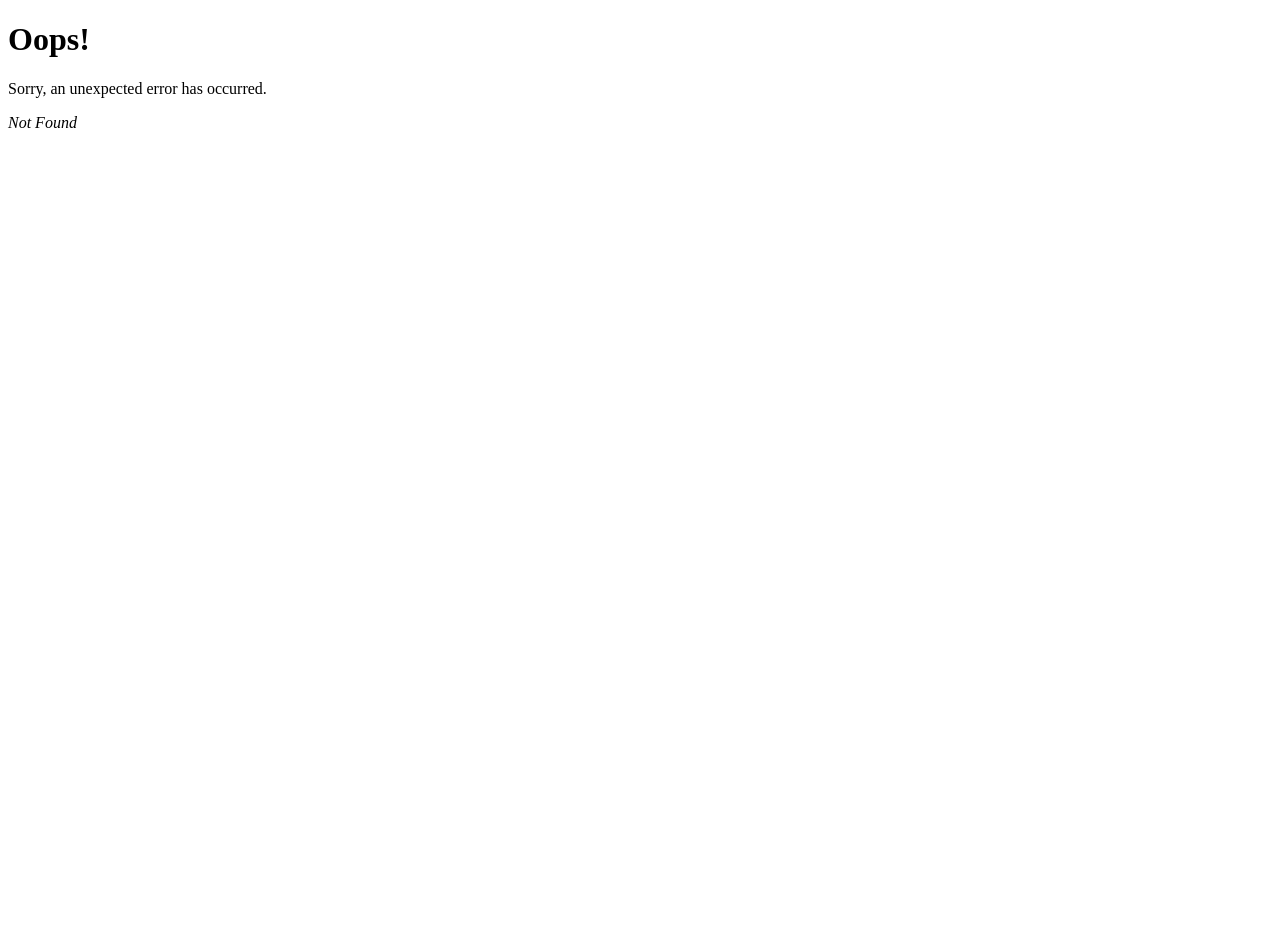
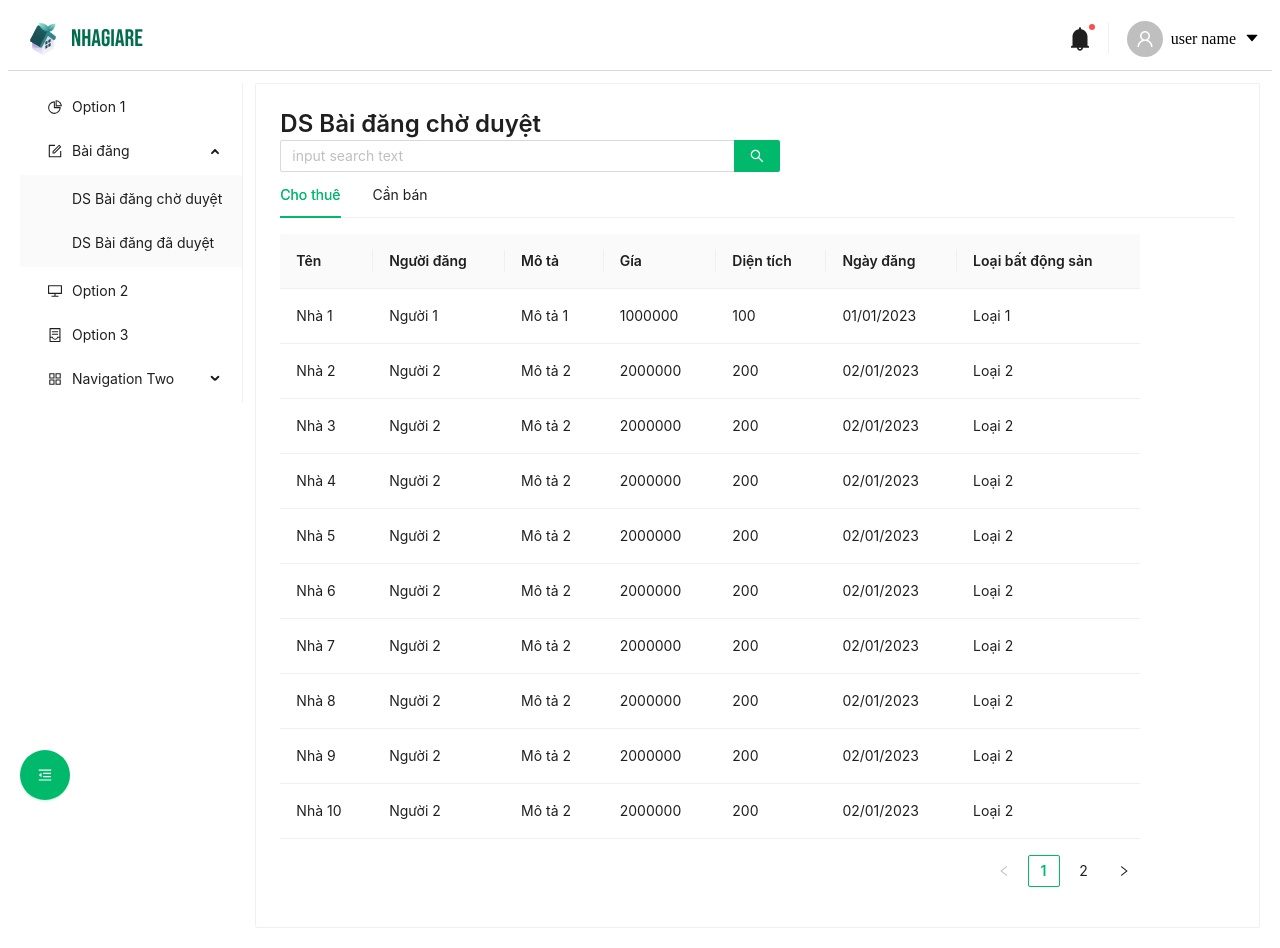
Before and after one commit to nguyencongtanphat/nha_gia_re_admin, a React (Vite) app: page /pending_post in a window 1280 px wide. Before the commit this address had no page. Before the commit the page ends 800 px from the top, so only its background shows below. Built offline with nearby package versions, Linux system fonts and the light colour scheme.

Commit message:
complete setup and postlist

```diff
--- a/package.json
+++ b/package.json
@@ -11,7 +11,6 @@
   },
   "dependencies": {
     "@ant-design/icons": "^5.2.6",
-    "@ant-design/pro-layout": "^7.17.12",
     "antd": "^5.10.2",
     "axios": "^1.5.1",
     "localforage": "^1.10.0",
--- a/src/Root.css
+++ b/src/Root.css
@@ -3,13 +3,11 @@
     display: flex;
     justify-content: flex-start;
     align-items: flex-start;
-    background-color: rgba(0, 0, 0, 0.05);
-
+    padding: 12px;
 }
 
 .PageContent{
     flex:2;
     height: 100%;
-    padding: 20px 50px;
-    /* padding-left: 12px; */
+   margin-left: 12px;
 }
--- a/src/Root.jsx
+++ b/src/Root.jsx
@@ -13,7 +13,7 @@
                 colorPrimary: '#00b96b',
                 borderRadius: 2,
                 // Alias Token
-                colorBgContainer: '#f6ffed',
+                colorBgContainer: ' #FFFFFF',
             },
             }}
         >
--- a/src/globalComponents/Header/Header.jsx
+++ b/src/globalComponents/Header/Header.jsx
@@ -10,7 +10,6 @@
   Divider
 } from "antd";
 import style from './Header.module.css';
-import Search from 'antd/es/input/Search';
 import logo from '../../../assets/Logo.png';
 
 function Header() {
@@ -18,17 +17,6 @@
   return (
     <div className={style.AppHeader}>
         <img src={logo} alt="" />
-      <div className={style.searchContainer}>
-        <Search
-          placeholder="input search text"
-          style={{
-            width: 500,
-          }}
-          onSearch={() => {}}
-          enterButton
-        />
-      </div>
-
       <Space>
         <Badge count={3} dot>
           <BellFilled
--- a/src/globalComponents/SideBar/SideBar.jsx
+++ b/src/globalComponents/SideBar/SideBar.jsx
@@ -1,4 +1,4 @@
-import React, { useState } from 'react';
+import React, { useEffect, useState } from 'react';
 import {
   AppstoreOutlined,
   ContainerOutlined,
@@ -7,7 +7,9 @@
   MenuFoldOutlined,
   MenuUnfoldOutlined,
   PieChartOutlined,
+  FormOutlined
 } from '@ant-design/icons';
+import { useLocation, useNavigate } from "react-router-dom";
 import { Button, Menu } from 'antd';
 import style from "./SideBar.module.css";
 function getItem(label, key, icon, children, type) {
@@ -21,14 +23,13 @@
 }
 const items = [
   getItem('Option 1', '1', <PieChartOutlined />),
+  getItem('Bài đăng', 'post', <FormOutlined/>, [
+    getItem('DS Bài đăng chờ duyệt', 'pending_post'),
+    getItem('DS Bài đăng đã duyệt', 'approved_post'),
+  ]),
   getItem('Option 2', '2', <DesktopOutlined />),
   getItem('Option 3', '3', <ContainerOutlined />),
-  getItem('Navigation One', 'sub1', <MailOutlined />, [
-    getItem('Option 5', '5'),
-    getItem('Option 6', '6'),
-    getItem('Option 7', '7'),
-    getItem('Option 8', '8'),
-  ]),
+
   getItem('Navigation Two', 'sub2', <AppstoreOutlined />, [
     getItem('Option 9', '9'),
     getItem('Option 10', '10'),
@@ -37,6 +38,15 @@
 ];
 const SideBar = () => {
   const [collapsed, setCollapsed] = useState(false);
+  // const location = useLocation();
+  // const [selectedKeys, setSelectedKeys] = useState("/");
+
+  // useEffect(() => {
+  //   const pathName = location.pathname;
+  //   setSelectedKeys(pathName);
+  // }, [location.pathname]);
+
+  const navigate = useNavigate();
   const toggleCollapsed = () => {
     setCollapsed(!collapsed);
   };
@@ -47,12 +57,17 @@
 
 
       <Menu
-        defaultSelectedKeys={['1']}
-        defaultOpenKeys={['sub1']}
+
+        defaultOpenKeys={['post']}
         mode="inline"
         theme="light"
+
         inlineCollapsed={collapsed}
         items={items}
+        onClick={(item) => {
+          //item.key
+          navigate(item.key);
+        }}
       />
       <Button
         type="primary"
--- a/src/globalComponents/SideBar/SideBar.module.css
+++ b/src/globalComponents/SideBar/SideBar.module.css
@@ -1,6 +1,4 @@
 .SideMenu{
-    width: 256px;
-
     position: relative;
     display: flex;
     flex-direction: column;
--- /dev/null
+++ b/src/modules/post/components/SearchingClass.jsx
@@ -0,0 +1,36 @@
+import React from "react";
+import { Row, Col, Select, Button } from 'antd';
+
+function SearchingClasses(props) {
+    return (
+      <Row style={{ marginTop: 9, marginBottom: 9 }}>
+        <Col flex={4}>
+          <Select
+            style={{ width: "70%" }}
+            placeholder="Select classes ..."
+            onChange={props.onClassesChange}
+            options={props.selectClassOptions}
+          />
+        </Col>
+        <Col flex={5}>
+          <Select
+            style={{ width: "70%" }}
+            placeholder="Select classes ..."
+            onChange={props.onSemesterChange}
+            options={props.selectSemesterOptions}
+          />
+        </Col>
+        <Col flex={2}>
+          <Button
+            type="primary"
+            className="Button"
+            onClick={() => props.onSearchingClick(props.classes)}
+          >
+            Search
+          </Button>
+        </Col>
+      </Row>
+    );
+}
+
+export default SearchingClasses;
--- /dev/null
+++ b/src/modules/post/components/TableOfClass.jsx
@@ -0,0 +1,25 @@
+import React from "react";
+import { Row, Table } from 'antd';
+import { useNavigate } from "react-router-dom";
+
+function PostTable(props) {
+    const navigate = useNavigate();
+    return (
+      <Row style={{ display: "flex" }}>
+        <Table
+          style={{ width: "90%" }}
+          rowClassName="custom-row"
+          dataSource={props.data}
+          columns={props.columns}
+          onRow={(record) => ({
+            onClick: () => {
+              console.log("record: ", record)
+              navigate("/app/classes-semesters/" + record.idClassSemester);
+            },
+          })}
+        />
+      </Row>
+    );
+}
+
+export default PostTable;
--- /dev/null
+++ b/src/modules/post/screens/PendingPost.jsx
@@ -0,0 +1,351 @@
+import React from 'react';
+import {Tabs, Card, Row, Col, Typography, Button, Select, Table,  } from 'antd';
+import Search from 'antd/es/input/Search';
+import { useState, useRef, useEffect } from 'react';
+import { useNavigate } from 'react-router-dom';
+import SearchingClasses from '../components/SearchingClass';
+import PostTable from '../components/TableOfClass';
+
+const columns = [
+  {
+    title: "Tên",
+    dataIndex: "name",
+    key: "name",
+  },
+  {
+    title: "Người đăng",
+    dataIndex: "author",
+    key: "author",
+  },
+  {
+    title: "Mô tả",
+    dataIndex: "description",
+    key: "description",
+  },
+  {
+    title: "Gía",
+    dataIndex: "price",
+    key: "price",
+  },
+  {
+    title: "Diện tích",
+    dataIndex: "area",
+    key: "area",
+  },
+  {
+    title: "Ngày đăng",
+    dataIndex: "uploadDate",
+    key: "uploadDate",
+  },
+  {
+    title: "Loại bất động sản",
+    dataIndex: "propertyType",
+    key: "propertyType",
+  },
+];
+
+const data1 = [
+  {
+    key: '1',
+    name: 'Nhà 1',
+    author: 'Người 1',
+    description: 'Mô tả 1',
+    price: 1000000,
+    area: 100,
+    uploadDate: '01/01/2023',
+    propertyType: 'Loại 1',
+  },
+  {
+    key: '2',
+    name: 'Nhà 2',
+    author: 'Người 2',
+    description: 'Mô tả 2',
+    price: 2000000,
+    area: 200,
+    uploadDate: '02/01/2023',
+    propertyType: 'Loại 2',
+  },
+  {
+    key: '3',
+    name: 'Nhà 3',
+    author: 'Người 2',
+    description: 'Mô tả 2',
+    price: 2000000,
+    area: 200,
+    uploadDate: '02/01/2023',
+    propertyType: 'Loại 2',
+  },
+  {
+    key: '4',
+    name: 'Nhà 4',
+    author: 'Người 2',
+    description: 'Mô tả 2',
+    price: 2000000,
+    area: 200,
+    uploadDate: '02/01/2023',
+    propertyType: 'Loại 2',
+  },
+  {
+    key: '5',
+    name: 'Nhà 5',
+    author: 'Người 2',
+    description: 'Mô tả 2',
+    price: 2000000,
+    area: 200,
+    uploadDate: '02/01/2023',
+    propertyType: 'Loại 2',
+  },
+  {
+    key: '6',
+    name: 'Nhà 6',
+    author: 'Người 2',
+    description: 'Mô tả 2',
+    price: 2000000,
+    area: 200,
+    uploadDate: '02/01/2023',
+    propertyType: 'Loại 2',
+  },
+  {
+    key: '7',
+    name: 'Nhà 7',
+    author: 'Người 2',
+    description: 'Mô tả 2',
+    price: 2000000,
+    area: 200,
+    uploadDate: '02/01/2023',
+    propertyType: 'Loại 2',
+  },
+  {
+    key: '8',
+    name: 'Nhà 8',
+    author: 'Người 2',
+    description: 'Mô tả 2',
+    price: 2000000,
+    area: 200,
+    uploadDate: '02/01/2023',
+    propertyType: 'Loại 2',
+  },
+  {
+    key: '9',
+    name: 'Nhà 9',
+    author: 'Người 2',
+    description: 'Mô tả 2',
+    price: 2000000,
+    area: 200,
+    uploadDate: '02/01/2023',
+    propertyType: 'Loại 2',
+  },
+  {
+    key: '10',
+    name: 'Nhà 10',
+    author: 'Người 2',
+    description: 'Mô tả 2',
+    price: 2000000,
+    area: 200,
+    uploadDate: '02/01/2023',
+    propertyType: 'Loại 2',
+  },
+  {
+    key: '11',
+    name: 'Nhà 11',
+    author: 'Người 2',
+    description: 'Mô tả 2',
+    price: 2000000,
+    area: 200,
+    uploadDate: '02/01/2023',
+    propertyType: 'Loại 2',
+  },
+  {
+    key: '12',
+    name: 'Nhà 12',
+    author: 'Người 2',
+    description: 'Mô tả 2',
+    price: 2000000,
+    area: 200,
+    uploadDate: '02/01/2023',
+    propertyType: 'Loại 2',
+  },
+  // Thêm các dòng dữ liệu khác tại đây (nếu cần)
+];
+
+const data2 = [
+  {
+    key: '1',
+    name: 'Nhà xr',
+    author: 'Người 1',
+    description: 'Mô tả 1',
+    price: 2000000,
+    area: 100,
+    uploadDate: '01/01/2023',
+    propertyType: 'Loại 1',
+  },
+  {
+    key: '2',
+    name: 'Nhà bahb',
+    author: 'Người 2',
+    description: 'Mô tả 2',
+    price: 2000000,
+    area: 200,
+    uploadDate: '02/01/2023',
+    propertyType: 'Loại 2',
+  },
+  {
+    key: '2',
+    name: 'Nhà nfasjn',
+    author: 'Người 2',
+    description: 'Mô tả 2',
+    price: 2000000,
+    area: 200,
+    uploadDate: '02/01/2023',
+    propertyType: 'Loại 2',
+  },
+  {
+    key: '2',
+    name: 'Nhà amkdkfma',
+    author: 'Người 2',
+    description: 'Mô tả 2',
+    price: 2000000,
+    area: 200,
+    uploadDate: '02/01/2023',
+    propertyType: 'Loại 2',
+  },
+  {
+    key: '2',
+    name: 'Nhà njandjnf',
+    author: 'Người 2',
+    description: 'Mô tả 2',
+    price: 2000000,
+    area: 200,
+    uploadDate: '02/01/2023',
+    propertyType: 'Loại 2',
+  },
+  {
+    key: '1',
+    name: 'Nhà xr',
+    author: 'Người 1',
+    description: 'Mô tả 1',
+    price: 2000000,
+    area: 100,
+    uploadDate: '01/01/2023',
+    propertyType: 'Loại 1',
+  },
+  {
+    key: '2',
+    name: 'Nhà bahb',
+    author: 'Người 2',
+    description: 'Mô tả 2',
+    price: 2000000,
+    area: 200,
+    uploadDate: '02/01/2023',
+    propertyType: 'Loại 2',
+  },
+  {
+    key: '2',
+    name: 'Nhà nfasjn',
+    author: 'Người 2',
+    description: 'Mô tả 2',
+    price: 2000000,
+    area: 200,
+    uploadDate: '02/01/2023',
+    propertyType: 'Loại 2',
+  },
+  {
+    key: '2',
+    name: 'Nhà amkdkfma',
+    author: 'Người 2',
+    description: 'Mô tả 2',
+    price: 2000000,
+    area: 200,
+    uploadDate: '02/01/2023',
+    propertyType: 'Loại 2',
+  },
+  {
+    key: '2',
+    name: 'Nhà njandjnf',
+    author: 'Người 2',
+    description: 'Mô tả 2',
+    price: 2000000,
+    area: 200,
+    uploadDate: '02/01/2023',
+    propertyType: 'Loại 2',
+  },
+  {
+    key: '2',
+    name: 'Nhà nfasjn',
+    author: 'Người 2',
+    description: 'Mô tả 2',
+    price: 2000000,
+    area: 200,
+    uploadDate: '02/01/2023',
+    propertyType: 'Loại 2',
+  },
+  {
+    key: '2',
+    name: 'Nhà amkdkfma',
+    author: 'Người 2',
+    description: 'Mô tả 2',
+    price: 2000000,
+    area: 200,
+    uploadDate: '02/01/2023',
+    propertyType: 'Loại 2',
+  },
+  {
+    key: '2',
+    name: 'Nhà njandjnf',
+    author: 'Người 2',
+    description: 'Mô tả 2',
+    price: 2000000,
+    area: 200,
+    uploadDate: '02/01/2023',
+    propertyType: 'Loại 2',
+  },
+  // Thêm các dòng dữ liệu khác tại đây (nếu cần)
+];
+
+const tabs = [
+  {
+    key: '1',
+    label: 'Cho thuê',
+    children:<PostTable columns={columns} data={data1}/>,
+  },
+  {
+    key: '2',
+    label: 'Cần bán',
+    children: <PostTable columns={columns} data={data2}/>,
+  },
+];
+function PendingPost(props) {
+  const navigate = useNavigate()
+  const { Title } = Typography;
+
+  return (
+    <div>
+      <Card>
+        <Row>
+          <Col>
+            <Title level={3} style={{ margin: 0, padding: 0 }}>
+              DS Bài đăng chờ duyệt
+            </Title>
+          </Col>
+        </Row>
+        <Row>
+          <Col>
+              <Search
+              placeholder="input search text"
+              style={{
+                width: 500,
+              }}
+              onSearch={() => {}}
+              enterButton
+            />
+            </Col>
+        </Row>
+
+        <Tabs defaultActiveKey="1" items={tabs}  />
+      </Card>
+
+    </div>
+  );
+}
+
+export default PendingPost;
```
Also changed, not shown: src/main.jsx (+6 -2 lines), 1 other file (tests, documents, lock files or other folders).
